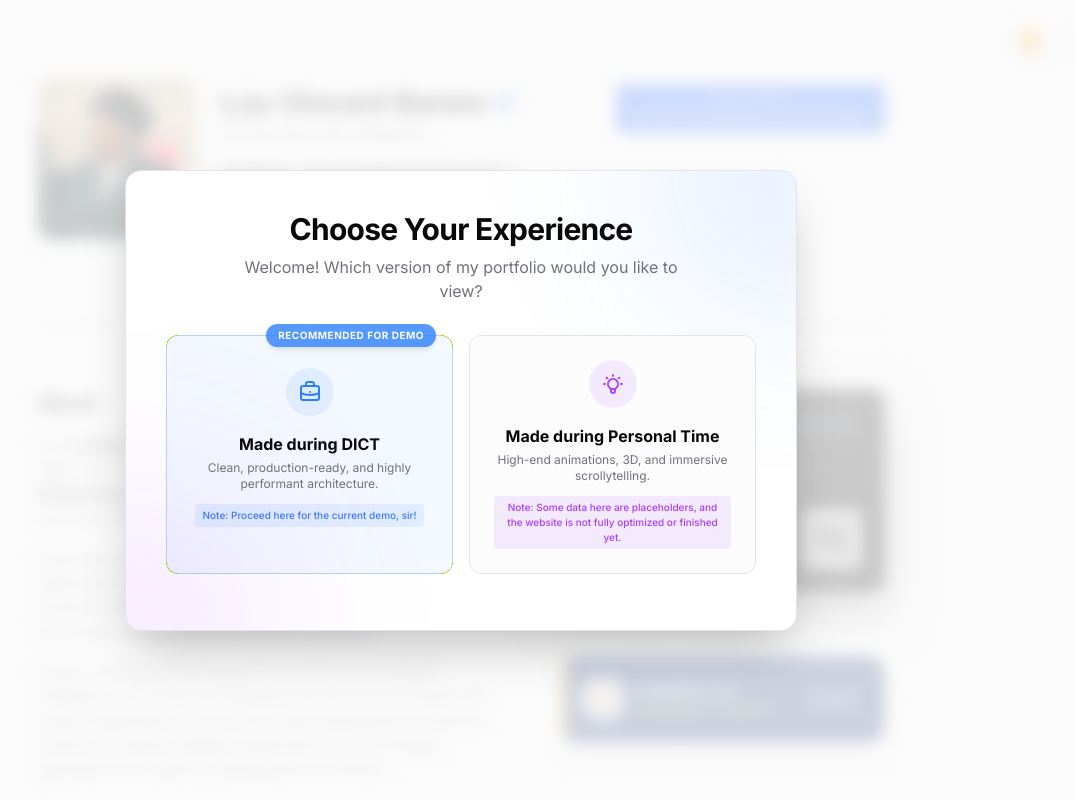
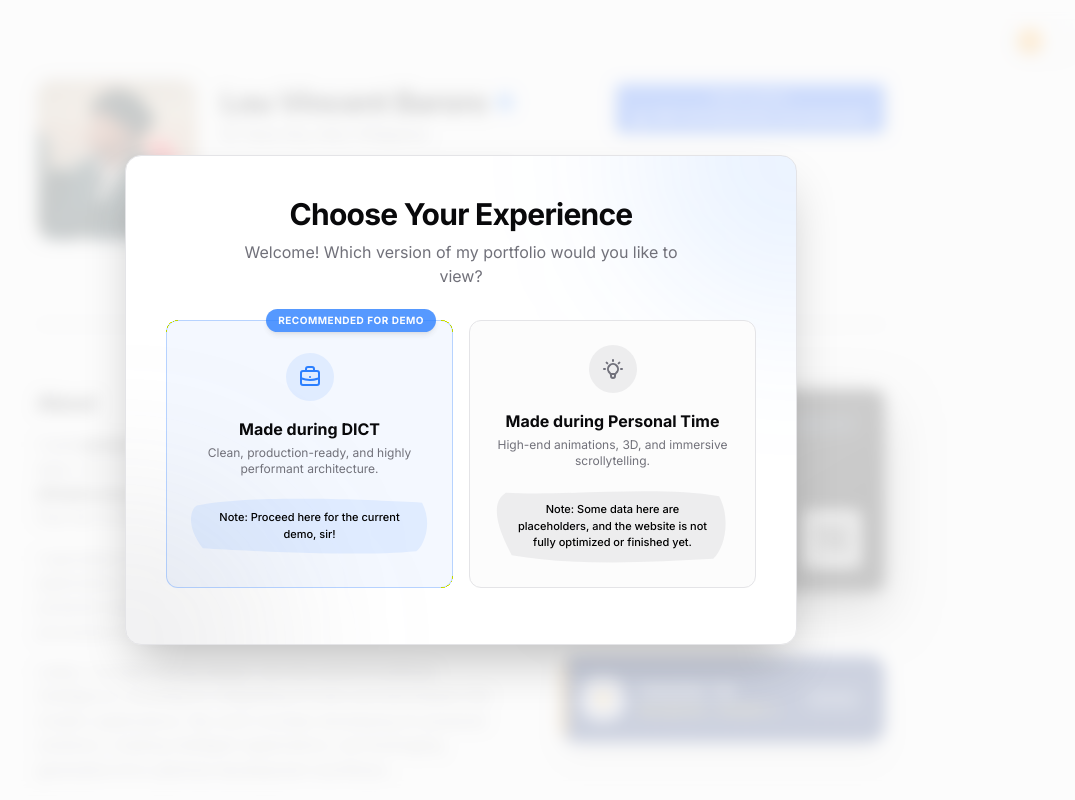
Before and after one commit to dev-lou/Baroro_Portfolio, a Next.js app: page / in a window 1280 px wide. Shown: the top 800 px of the page, without its empty margins (179-1254 px from the left). Built offline with nearby package versions, Linux system fonts and the light colour scheme.

Commit message:
Update WelcomeModal notes UI and fix certification text typos

```diff
--- a/src/components/Certifications.tsx
+++ b/src/components/Certifications.tsx
@@ -8,20 +8,20 @@ const CERTIFICATIONS = [
     issuer: "GitHub",
   },
   {
-    name: "TBI Program Participant (Syntaxure Labs)",
-    issuer: "Technology Business Incubator",
+    name: "TBI Program Incubatee (Syntaxure Labs)",
+    issuer: "Kwadra TBI",
   },
   {
     name: "CHED Raise AI Societal Empowerment",
-    issuer: "CHED",
+    issuer: "Commission on Higher Education",
   },
   {
     name: "ASEAN AI Hackathon 2026",
-    issuer: "ASEAN AI",
+    issuer: "Passage to ASEAN - P2A International",
   },
   {
     name: "Startup Hackathon 2025 Participant",
-    issuer: "MorProGres",
+    issuer: "Iloilo MorProGres",
   },
 ];
 
--- a/src/components/WelcomeModal.tsx
+++ b/src/components/WelcomeModal.tsx
@@ -40,7 +40,7 @@ export function WelcomeModal() {
           >
             {/* Decorative background glow */}
             <div className="absolute -top-40 -right-40 w-80 h-80 bg-blue-500/10 rounded-full blur-[80px] pointer-events-none" />
-            <div className="absolute -bottom-40 -left-40 w-80 h-80 bg-purple-500/10 rounded-full blur-[80px] pointer-events-none" />
+            <div className="absolute -bottom-40 -left-40 w-80 h-80 bg-zinc-500/10 rounded-full blur-[80px] pointer-events-none" />
 
             <div className="relative z-10 text-center mb-8">
               <h2 className="text-2xl sm:text-3xl font-bold tracking-tight text-foreground mb-2">
@@ -71,17 +71,22 @@ export function WelcomeModal() {
                 <p className="text-xs text-muted-foreground mb-3">
                   Clean, production-ready, and highly performant architecture.
                 </p>
-                <span className="text-[10px] text-blue-600/80 dark:text-blue-400/80 font-medium bg-blue-500/10 px-2 py-1 rounded">
-                  Note: Proceed here for the current demo, sir!
-                </span>
+                <div className="relative flex items-center justify-center w-full px-4 py-3 mt-2">
+                  <svg className="absolute inset-0 w-full h-full text-blue-500/10 dark:text-blue-500/20" preserveAspectRatio="none" viewBox="0 0 200 100" fill="currentColor" xmlns="http://www.w3.org/2000/svg">
+                    <path d="M 5,15 C 50,-5 150,5 195,10 C 205,50 195,90 190,95 C 140,105 50,95 10,90 C -5,50 0,20 5,15 Z" />
+                  </svg>
+                  <span className="relative z-10 text-[11px] text-black dark:text-black font-medium">
+                    Note: Proceed here for the current demo, sir!
+                  </span>
+                </div>
               </button>
 
               {/* Option 2: Creative Site */}
               <button
                 onClick={handleRedirect}
-                className="group flex flex-col items-center text-center p-6 rounded-xl border border-border bg-background hover:border-purple-500/50 hover:bg-purple-500/5 transition-all duration-300"
+                className="group flex flex-col items-center text-center p-6 rounded-xl border border-border bg-background hover:border-zinc-500/50 hover:bg-zinc-500/5 transition-all duration-300"
               >
-                <div className="w-12 h-12 rounded-full bg-purple-500/10 text-purple-500 flex items-center justify-center mb-4 group-hover:scale-110 transition-transform">
+                <div className="w-12 h-12 rounded-full bg-zinc-500/10 text-zinc-500 flex items-center justify-center mb-4 group-hover:scale-110 transition-transform">
                   <svg className="w-6 h-6" fill="none" stroke="currentColor" viewBox="0 0 24 24">
                     <path strokeLinecap="round" strokeLinejoin="round" strokeWidth={2} d="M9.663 17h4.673M12 3v1m6.364 1.636l-.707.707M21 12h-1M4 12H3m3.343-5.657l-.707-.707m2.828 9.9a5 5 0 117.072 0l-.548.547A3.374 3.374 0 0014 18.469V19a2 2 0 11-4 0v-.531c0-.895-.356-1.754-.988-2.386l-.548-.547z" />
                   </svg>
@@ -90,9 +95,14 @@ export function WelcomeModal() {
                 <p className="text-xs text-muted-foreground mb-3">
                   High-end animations, 3D, and immersive scrollytelling.
                 </p>
-                <span className="text-[10px] text-purple-600/80 dark:text-purple-400/80 font-medium bg-purple-500/10 px-2 py-1 rounded">
-                  Note: Some data here are placeholders, and the website is not fully optimized or finished yet.
-                </span>
+                <div className="relative flex items-center justify-center w-full px-4 py-3 mt-2">
+                  <svg className="absolute inset-0 w-full h-full text-zinc-500/10 dark:text-zinc-500/20" preserveAspectRatio="none" viewBox="0 0 200 100" fill="currentColor" xmlns="http://www.w3.org/2000/svg">
+                    <path d="M 10,5 C 60,10 140,-5 190,10 C 200,40 195,80 185,95 C 130,100 70,105 15,90 C 5,60 -5,20 10,5 Z" />
+                  </svg>
+                  <span className="relative z-10 text-[11px] text-black dark:text-black font-medium">
+                    Note: Some data here are placeholders, and the website is not fully optimized or finished yet.
+                  </span>
+                </div>
               </button>
             </div>
           </motion.div>
```
